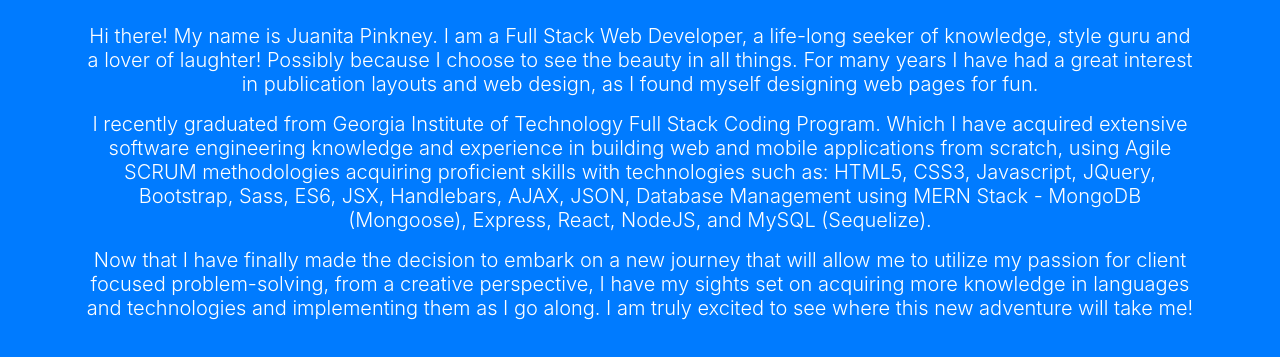
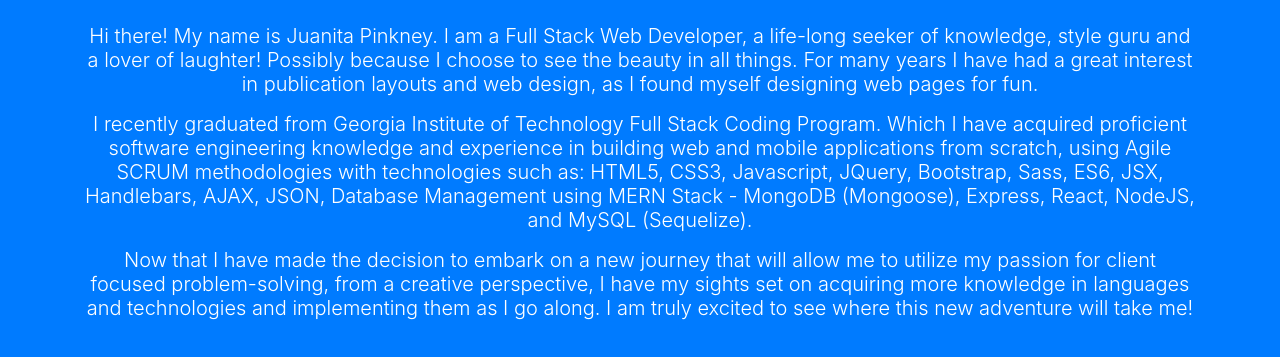
Before and after one commit to juanitapinkney/juanitapinkney, a website with bundled scripts: page index.html in a window 1280 px wide. Shown: the part 874-1231 px from the top of the page. Built offline with nearby package versions, Linux system fonts and the light colour scheme; files whose address does not match are found by name.

Commit message:
corrects about me text

```diff
--- a/index.html
+++ b/index.html
@@ -83,9 +83,9 @@
 
               Hi there! My name is Juanita Pinkney. I am a Full Stack Web Developer, a life-long seeker of knowledge, style guru and a lover of laughter! Possibly because I choose to see the beauty in all things. For many years I have had a great interest in publication layouts and web design, as I found myself designing web pages for fun.</p>
               <p>
-              I recently graduated from Georgia Institute of Technology Full Stack Coding Program. Which I have acquired extensive software engineering knowledge and experience in building web and mobile applications from scratch, using Agile SCRUM methodologies acquiring proficient skills with technologies such as: HTML5, CSS3, Javascript, JQuery, Bootstrap, Sass, ES6, JSX, Handlebars, AJAX, JSON, Database Management using MERN Stack - MongoDB (Mongoose), Express, React, NodeJS, and MySQL (Sequelize).</p>
+              I recently graduated from Georgia Institute of Technology Full Stack Coding Program. Which I have acquired proficient software engineering knowledge and experience in building web and mobile applications from scratch, using Agile SCRUM methodologies with technologies such as: HTML5, CSS3, Javascript, JQuery, Bootstrap, Sass, ES6, JSX, Handlebars, AJAX, JSON, Database Management using MERN Stack - MongoDB (Mongoose), Express, React, NodeJS, and MySQL (Sequelize).</p>
               <p>
-              Now that I have finally made the decision to embark on a new journey that will allow me to utilize my passion for client focused problem-solving, from a creative perspective, I have my sights set on acquiring more knowledge in languages and technologies and implementing them as I go along. I am truly excited to see where this new adventure will take me!</p>
+              Now that I have made the decision to embark on a new journey that will allow me to utilize my passion for client focused problem-solving, from a creative perspective, I have my sights set on acquiring more knowledge in languages and technologies and implementing them as I go along. I am truly excited to see where this new adventure will take me!</p>
             </h5>
           </div>
         </div>
```
